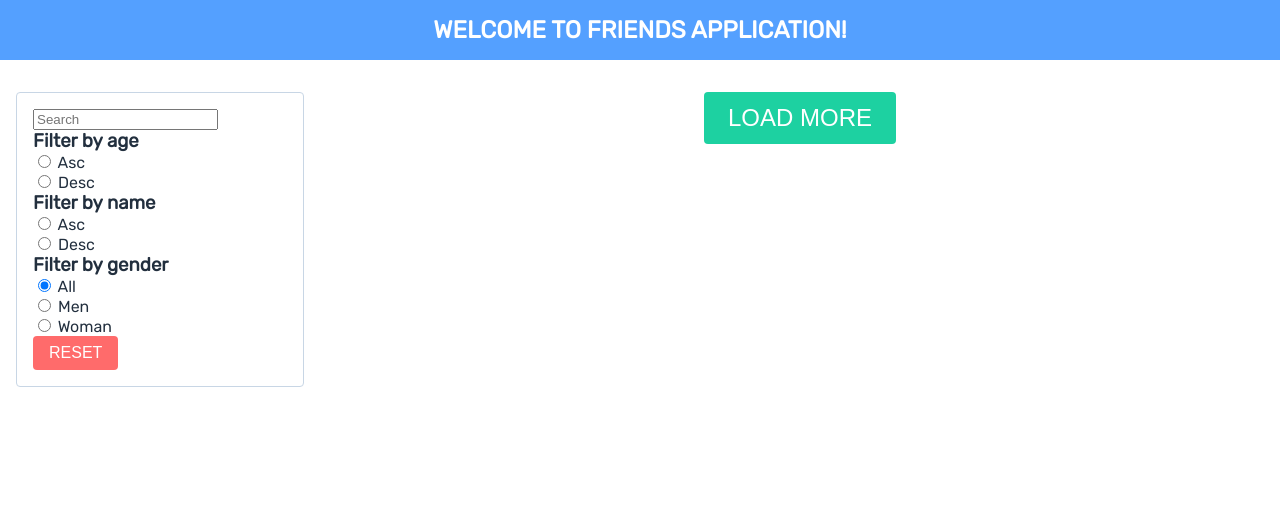
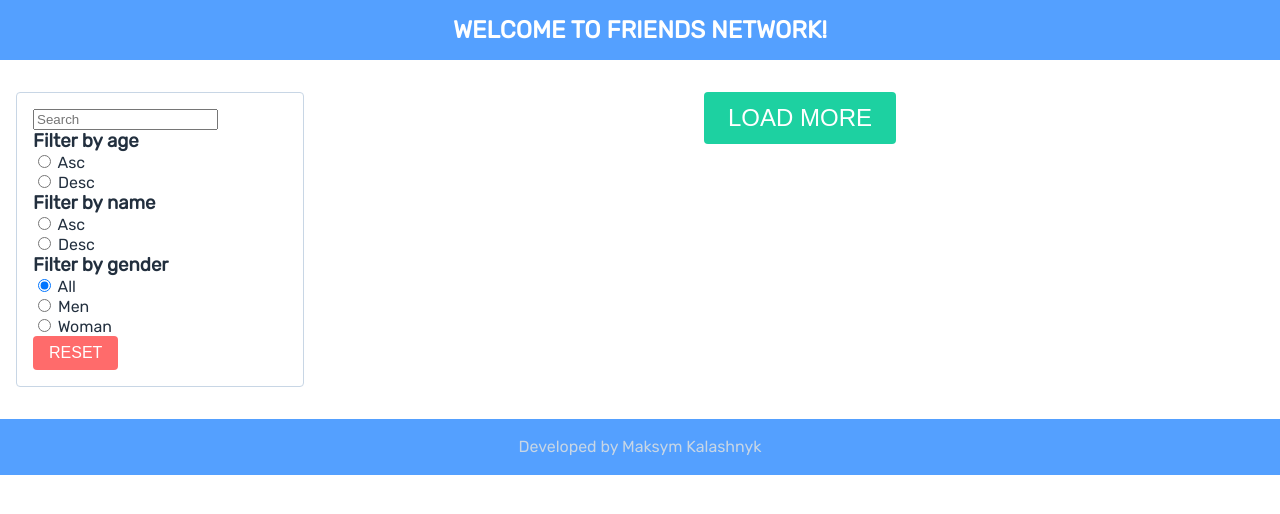
Before and after one commit to MaxKalashnyk/friends-app, a plain HTML site: page index.html in a window 1280 px wide. Drawn offline with Linux system fonts and the light colour scheme; no server answers.

Commit message:
Added footer

```diff
--- a/index.html
+++ b/index.html
@@ -8,7 +8,7 @@
 <body>
 
     <header>
-        <h2 class="main-title">Welcome to friends application!</h2>
+        <h2 class="main-title">Welcome to friends network!</h2>
     </header>
 
     <main class="main">
@@ -72,7 +72,7 @@
     </main>
 
     <footer>
-
+        <p>Developed by <a href="https://github.com/kalash14" class="footer-link" target="_blank" rel="nofollow">Maksym Kalashnyk</a></p>
     </footer>
 
     <script src="main.js"></script>
--- a/style.css
+++ b/style.css
@@ -78,7 +78,7 @@ p {
 
 /* =========== MAIN STYLES ============= */
 
-header {
+header, footer {
     background-color: #54a0ff;
     padding: 1em 0;
     text-align: center;
@@ -178,3 +178,11 @@ header {
     padding: .5em 1em;
     background-color: #1dd1a1;
 }
+
+/* footer */
+
+footer p,
+a.footer-link
+{
+    color: #c8d6e5;
+}
```
